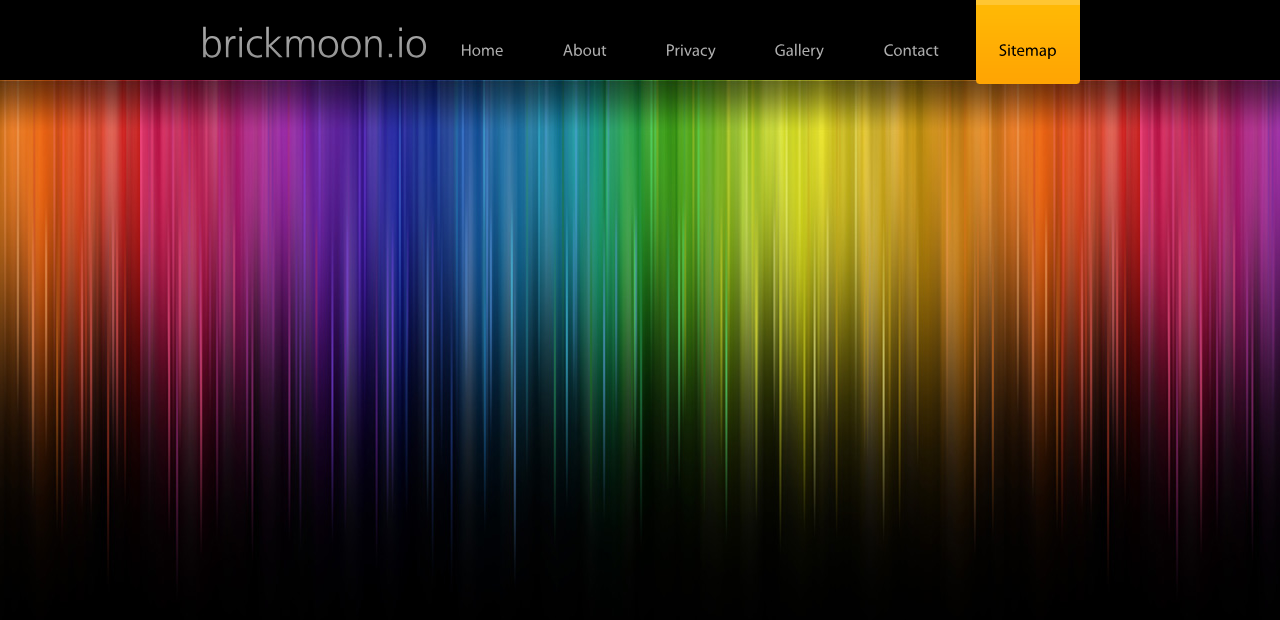
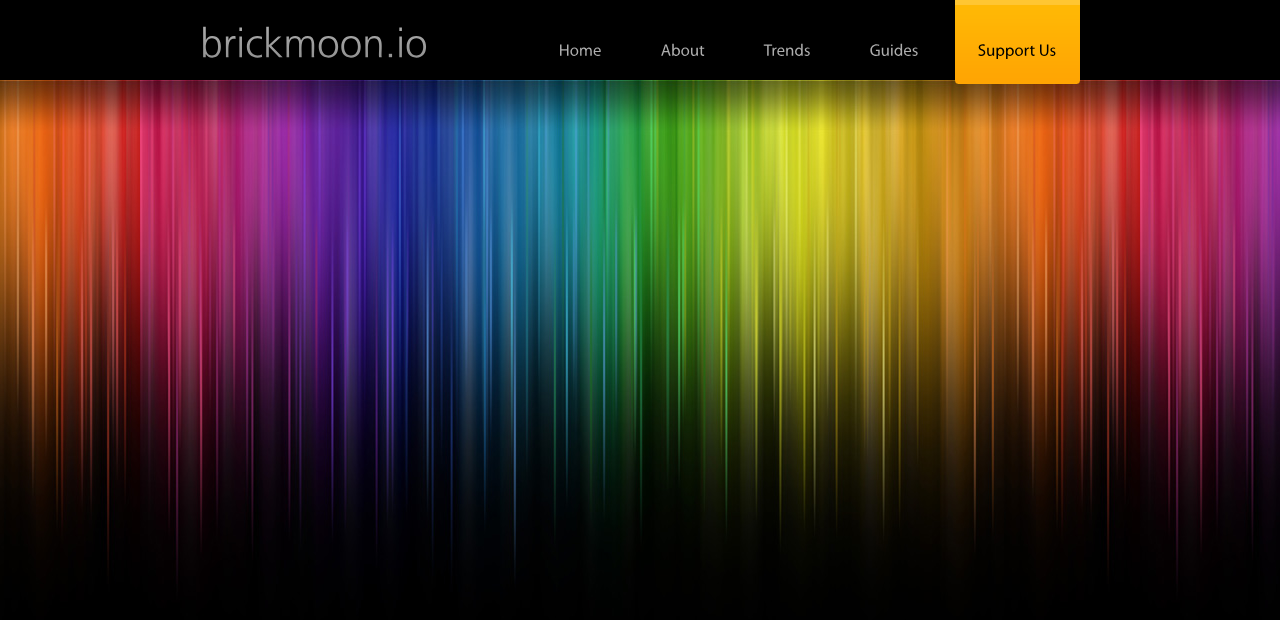
Before and after one commit to StanFromIreland/Brickmoonsite, a plain HTML site: page support-us.html in a window 1280 px wide. Drawn offline with Linux system fonts and the light colour scheme.

Commit message:
Update and rename sitemap.html to support-us.html

```diff
--- a/sitemap.html
+++ b/support-us.html
@@ -38,10 +38,10 @@
 						<ul>
 							 <li><a href="index.html"><span><span>Home</span></span></a></li>
 							 <li><a href="about-us.html"><span><span>About</span></span></a></li>
-							 <li><a href="privacy.html"><span><span>Privacy</span></span></a></li>
-							 <li><a href="gallery.html"><span><span>Gallery</span></span></a></li>
-							 <li><a href="contact-us.html"><span><span>Contact</span></span></a></li>
-							 <li><a href="sitemap.html" class="active"><span><span>Sitemap</span></span></a></li>
+							 <li><a href="trends.html"><span><span>Trends</span></span></a></li>
+						<!-- Not in use currently	 <li><a href="gallery.html"><span><span>Gallery</span></span></a></li> -->
+							 <li><a href="guides.html"><span><span>Guides</span></span></a></li>
+							 <li><a href="support-us.html" class="active"><span><span>Support Us</span></span></a></li>
 						</ul>
 				 </nav>
 
```
